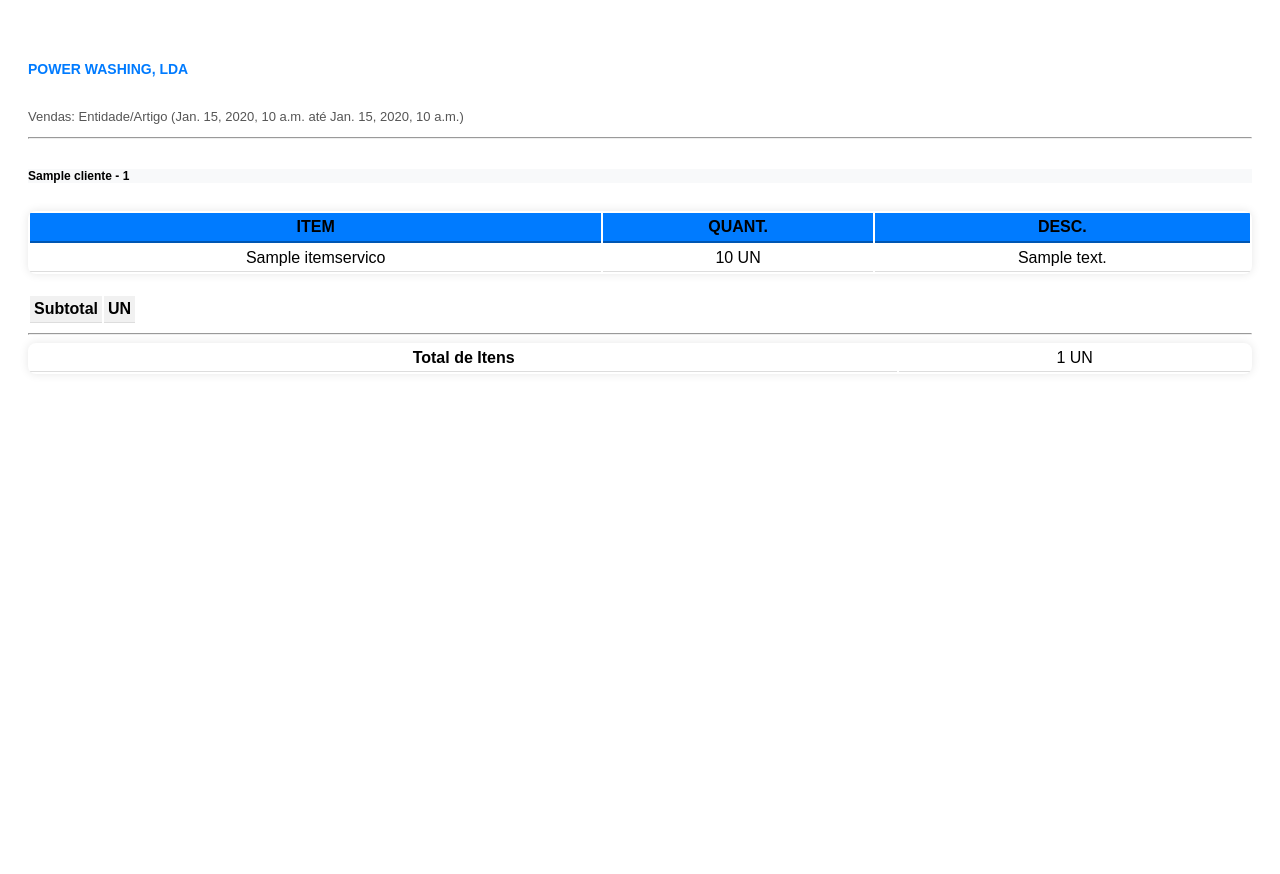
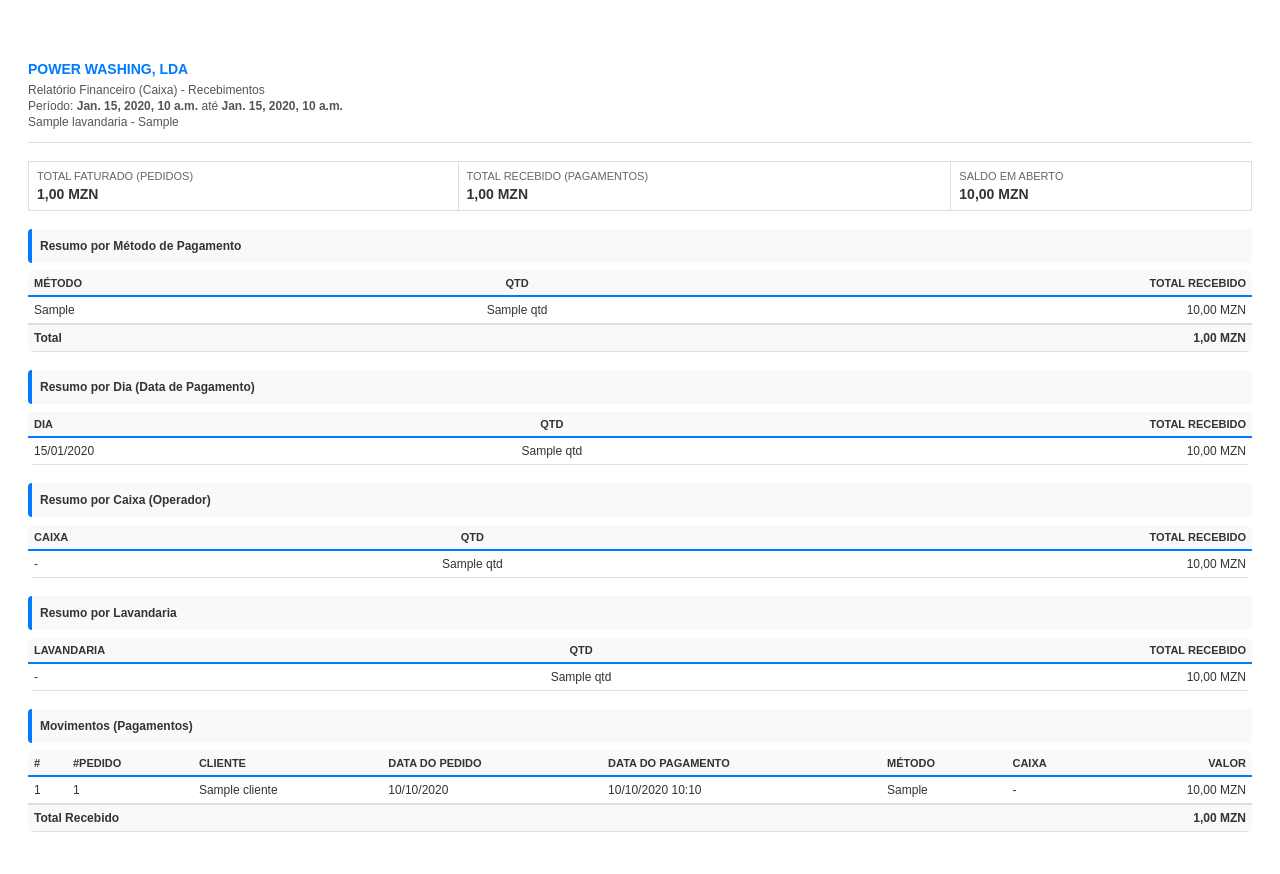
Before and after one commit to VXHugo65/lavandaria, a Django app: template core/templates/core/relatorio_vendas.html in a window 1280 px wide. Before the commit the page ends 372 px from the top, so only its background shows below. Run offline with Django 5.2, Linux system fonts and the light colour scheme; tables that the repository leaves empty hold one stand-in row (values such as "Sample post"); the template is opened without the code that fills it: values that come from a table or form of the project are taken from there, most other values are stand-ins (such as "Sample title", 1, 10 or a date in 2020).

Commit message:
Update relatorio_vendas.html

```diff
--- a/core/templates/core/relatorio_vendas.html
+++ b/core/templates/core/relatorio_vendas.html
@@ -3,113 +3,246 @@
 <head>
     <meta charset="UTF-8">
     <meta name="viewport" content="width=device-width, initial-scale=1.0">
-    <title>Pedidos</title>
+    <title>Relatório Financeiro (Caixa)</title>
     <style>
-        body {
-            font-family: Arial, sans-serif;
-            padding: 20px;
-        }
+        body { font-family: Arial, sans-serif; padding: 20px; color: #333; font-size: 12px; }
 
-        .header {
-            text-align: left;
-            margin-bottom: 30px;
-        }
+        .header { text-align: left; margin-bottom: 18px; }
+        .header h6 { font-size: 14px; color: #007bff; margin-bottom: 5px; }
+        .header p { font-size: 12px; color: #555; margin-top: 0; line-height: 1.35; }
+        .header hr { border: 0; height: 1px; background-color: #ddd; margin: 12px 0; }
 
-        .header h6 {
-            font-size: 14px;
-            color: #007bff;
-        }
+        .kpis { width: 100%; border-collapse: collapse; margin-bottom: 16px; }
+        .kpis td { padding: 8px; border: 1px solid #e0e0e0; }
+        .kpi-title { color: #666; font-size: 11px; text-transform: uppercase; }
+        .kpi-value { font-size: 14px; font-weight: bold; margin-top: 4px; }
 
-        .header p {
-            font-size: 13px;
-            color: #555;
-        }
-
-        .cliente {
+        .section-title {
+            margin-top: 18px;
             font-size: 12px;
-            color: black;
-            background: #f8f9fa;
+            font-weight: bold;
+            color: #333;
+            background-color: #f8f9fa;
+            padding: 10px 8px;
+            border-left: 4px solid #007bff;
+            border-radius: 4px;
         }
 
         .table {
             width: 100%;
-            {#border-collapse: collapse;#}
+            border-collapse: collapse;
             background: white;
-            box-shadow: 0px 0px 10px rgba(0, 0, 0, 0.1);
-            border-radius: 8px;
+            border-radius: 6px;
             overflow: hidden;
-            margin-bottom: 20px;
+            margin-top: 8px;
+            margin-bottom: 14px;
         }
 
-        th, td {
-            padding: 4px;
-            text-align: center;
-            border-bottom: 1px solid #ddd;
+        th, td { padding: 6px; text-align: left; border-bottom: 1px solid #e0e0e0; vertical-align: top; }
+        thead { background-color: #f8f9fa; color: #333; font-weight: bold; text-transform: uppercase; }
+        thead th { border-bottom: 2px solid #007bff; font-size: 11px; }
+        tfoot td { font-weight: bold; background-color: #f8f9fa; border-top: 2px solid #ddd; }
+
+        .text-right { text-align: right; }
+        .text-center { text-align: center; }
+        .muted { color: #777; }
+        .badge {
+            display: inline-block;
+            padding: 2px 6px;
+            border-radius: 10px;
+            font-size: 10px;
+            background: #eef2ff;
+            color: #3730a3;
         }
-
-        thead {
-            background-color: #007bff;
-            color: black;
-            font-weight: bold;
-            text-transform: uppercase;
-        }
-
-        thead th {
-            padding: 5px;
-            border-bottom: 2px solid #0056b3;
-        }
-
+        .danger { background: #fee2e2; color: #991b1b; }
+        .ok { background: #dcfce7; color: #166534; }
     </style>
 </head>
 <body>
+{% load custom_filters %}
 
 <!-- Cabeçalho -->
 <div class="header">
     <h6>POWER WASHING, LDA</h6>
-        <p>Vendas: Entidade/Artigo ({{ start_date }} até {{ end_date }})</p>
+    <p>
+        Relatório Financeiro (Caixa) - Recebimentos
+        <br>
+        Período: <strong>{{ start_date }}</strong> até <strong>{{ end_date }}</strong>
+        <br>
+        {% if lavandaria %}
+            {{ lavandaria }} - {{ lavandaria.endereco }}
+        {% else %}
+            <span class="muted">Lavandaria: (não definida)</span>
+        {% endif %}
+    </p>
     <hr>
 </div>
 
+<!-- KPIs -->
+<table class="kpis">
+    <tr>
+        <td>
+            <div class="kpi-title">Total faturado (pedidos)</div>
+            <div class="kpi-value">{{ total_faturado|currency_mzn }}</div>
+        </td>
+        <td>
+            <div class="kpi-title">Total recebido (pagamentos)</div>
+            <div class="kpi-value">{{ total_recebido|currency_mzn }}</div>
+        </td>
+        <td>
+            <div class="kpi-title">Saldo em aberto</div>
+            <div class="kpi-value">{{ saldo_total|currency_mzn }}</div>
+        </td>
+    </tr>
+</table>
 
-<div>
-    {% for pedido in pedidos %}
-        <h6 class="cliente">{{ pedido.cliente.nome }} - {{ pedido.id }}</h6>
+<!-- Resumo por método -->
+<div class="section-title">Resumo por Método de Pagamento</div>
 <table class="table">
     <thead>
         <tr>
-                <th>Item</th>
-                <th>Quant.</th>
-                <th>Desc.</th>
+            <th>Método</th>
+            <th class="text-center">Qtd</th>
+            <th class="text-right">Total Recebido</th>
         </tr>
     </thead>
     <tbody>
-            {% for item in pedido.itens.all %}
+    {% for row in resumo_por_metodo %}
         <tr>
-                    <td>{{ item.item_de_servico.nome }}</td>
-                    <td>{{ item.quantidade }} UN</td>
-                    <td>{{ item.descricao }}</td>
+            <td>{{ row.metodo_pagamento|default:"-"|title }}</td>
+            <td class="text-center">{{ row.qtd }}</td>
+            <td class="text-right">{{ row.total|currency_mzn }}</td>
+        </tr>
+    {% empty %}
+        <tr>
+            <td colspan="3" class="muted">Nenhum pagamento encontrado no período/seleção.</td>
+        </tr>
+    {% endfor %}
+    </tbody>
+    <tfoot>
+        <tr>
+            <td colspan="2">Total</td>
+            <td class="text-right">{{ total_recebido|currency_mzn }}</td>
+        </tr>
+    </tfoot>
+</table>
+
+<!-- Resumo por dia (caixa) -->
+<div class="section-title">Resumo por Dia (Data de Pagamento)</div>
+<table class="table">
+    <thead>
+        <tr>
+            <th>Dia</th>
+            <th class="text-center">Qtd</th>
+            <th class="text-right">Total Recebido</th>
+        </tr>
+    </thead>
+    <tbody>
+    {% for row in resumo_por_dia %}
+        <tr>
+            <td>{{ row.pago_em__date|date:"d/m/Y" }}</td>
+            <td class="text-center">{{ row.qtd }}</td>
+            <td class="text-right">{{ row.total|currency_mzn }}</td>
+        </tr>
+    {% empty %}
+        <tr>
+            <td colspan="3" class="muted">Sem movimentos.</td>
         </tr>
     {% endfor %}
     </tbody>
 </table>
-        <table>
-            <tr style="font-weight: bold; background: #f1f1f1;">
-                <td style="text-align: center;" colspan="2">Subtotal</td>
-                <td style="text-align: center;">{{ pedido.total_quantidade }} UN</td>
+
+<!-- Resumo por caixa -->
+<div class="section-title">Resumo por Caixa (Operador)</div>
+<table class="table">
+    <thead>
+        <tr>
+            <th>Caixa</th>
+            <th class="text-center">Qtd</th>
+            <th class="text-right">Total Recebido</th>
         </tr>
+    </thead>
+    <tbody>
+    {% for row in resumo_por_caixa %}
+        <tr>
+            <td>{{ row.criado_por__user__username|default:"-" }}</td>
+            <td class="text-center">{{ row.qtd }}</td>
+            <td class="text-right">{{ row.total|currency_mzn }}</td>
+        </tr>
+    {% empty %}
+        <tr>
+            <td colspan="3" class="muted">Sem movimentos.</td>
+        </tr>
+    {% endfor %}
+    </tbody>
 </table>
+
+<!-- Resumo por lavandaria (se multi) -->
+<div class="section-title">Resumo por Lavandaria</div>
+<table class="table">
+    <thead>
+        <tr>
+            <th>Lavandaria</th>
+            <th class="text-center">Qtd</th>
+            <th class="text-right">Total Recebido</th>
+        </tr>
+    </thead>
+    <tbody>
+    {% for row in resumo_por_lavandaria %}
+        <tr>
+            <td>{{ row.pedido__lavandaria__nome|default:"-" }}</td>
+            <td class="text-center">{{ row.qtd }}</td>
+            <td class="text-right">{{ row.total|currency_mzn }}</td>
+        </tr>
+    {% empty %}
+        <tr>
+            <td colspan="3" class="muted">Sem movimentos.</td>
+        </tr>
     {% endfor %}
-</div>
+    </tbody>
+</table>
 
-<div>
-    <hr>
+<!-- Detalhe de pagamentos -->
+<div class="section-title">Movimentos (Pagamentos)</div>
 <table class="table">
+    <thead>
         <tr>
-            <td><strong>Total de Itens</strong></td>
-            <td>{{ total_quantidade }} UN</td>
+            <th>#</th>
+            <th>#Pedido</th>
+            <th>Cliente</th>
+            <th>Data do Pedido</th>
+            <th>Data do Pagamento</th>
+            <th>Método</th>
+            <th>Caixa</th>
+            <th class="text-right">Valor</th>
         </tr>
+    </thead>
+    <tbody>
+    {% for p in pagamentos %}
+        <tr>
+            <td>{{ p.id }}</td>
+            <td>{{ p.pedido.id }}</td>
+            <td>{{ p.pedido.cliente.nome }}</td>
+            <td>{{ p.pedido.criado_em|date:"d/m/Y" }}</td>
+            <td>{{ p.pago_em|date:"d/m/Y H:i" }}</td>
+            <td>{{ p.metodo_pagamento|title }}</td>
+            <td>{{ p.criado_por.user.username|default:"-" }}</td>
+            <td class="text-right">{{ p.valor|currency_mzn }}</td>
+        </tr>
+    {% empty %}
+        <tr>
+            <td colspan="8" class="muted">Nenhum pagamento encontrado.</td>
+        </tr>
+    {% endfor %}
+    </tbody>
+    <tfoot>
+        <tr>
+            <td colspan="7">Total Recebido</td>
+            <td class="text-right">{{ total_recebido|currency_mzn }}</td>
+        </tr>
+    </tfoot>
 </table>
-</div>
+
 
 </body>
 </html>
```
Lines whose indentation alone changed are shown as unchanged.
